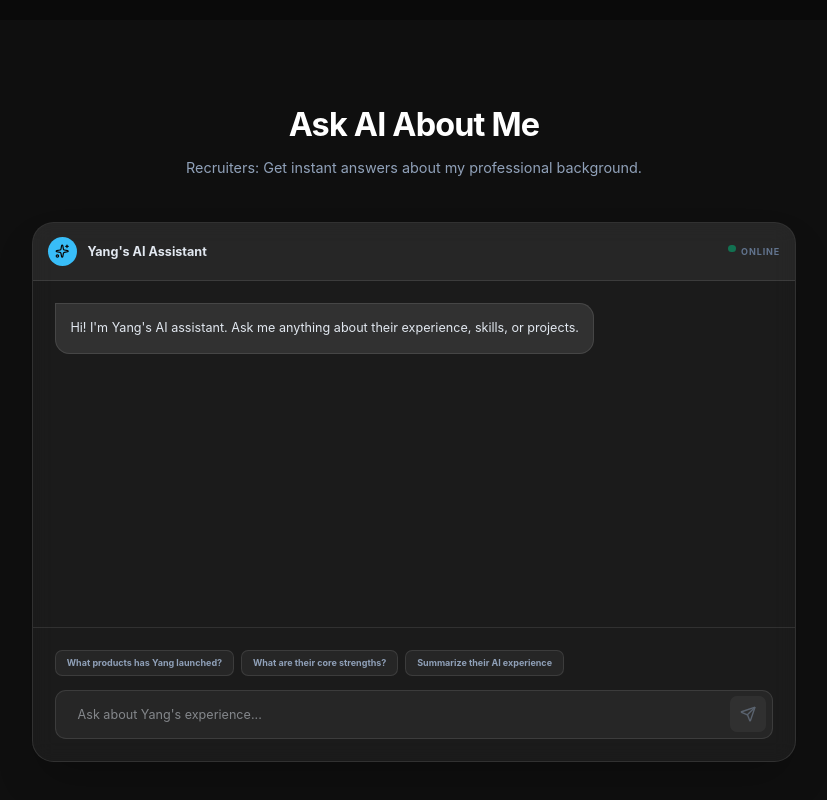
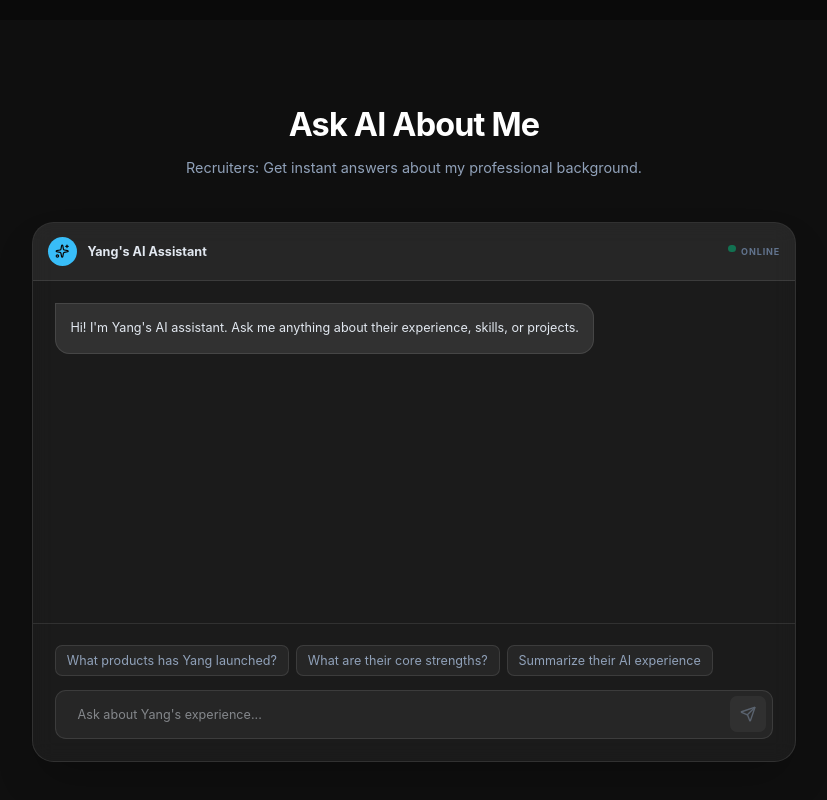
Before and after one commit to yliu-online/Tech-PM-Portfolio-with-AI-Assistant, a React (Vite) app: page / in a window 1280 px wide. Shown: the part 5601-6401 px from the top of the page, without its empty margins (226-1053 px from the left). Built offline with nearby package versions, Linux system fonts and the light colour scheme; no server answers.

Commit message:
feat: Improve prompt display and AI strategy image
Updates the UI for suggested prompts to use a larger font size for better readability. Also, changes the image keyword for the "AI-First Enterprise Strategy" entry to "network" to better represent the concept.

```diff
--- a/src/App.tsx
+++ b/src/App.tsx
@@ -621,7 +621,7 @@ const AskAI = () => {
                 <button
                   key={prompt}
                   onClick={() => handleSend(prompt)}
-                  className="text-[10px] font-bold px-3 py-1.5 rounded-lg bg-white/5 border border-white/10 text-slate-400 hover:bg-white/10 hover:text-white transition-all"
+                  className="text-sm px-3 py-1.5 rounded-lg bg-white/5 border border-white/10 text-slate-400 hover:bg-white/10 hover:text-white transition-all"
                 >
                   {prompt}
                 </button>
--- a/src/data.ts
+++ b/src/data.ts
@@ -130,7 +130,7 @@ export const portfolioData = {
       solution: "Developed comprehensive AI-native product strategies and frameworks. Advised C-level executives on investment priorities and accelerated time-to-market for AI-first initiatives.",
       impact: "Accelerated time-to-market by 20% for key clients and secured strategic alignment on high-impact AI investments.",
       tags: ["Consulting", "Strategy", "GenAI"],
-      imageKeyword: "enterprise-ai-strategy"
+      imageKeyword: "network"
     }
   ],
   skills: {
```
